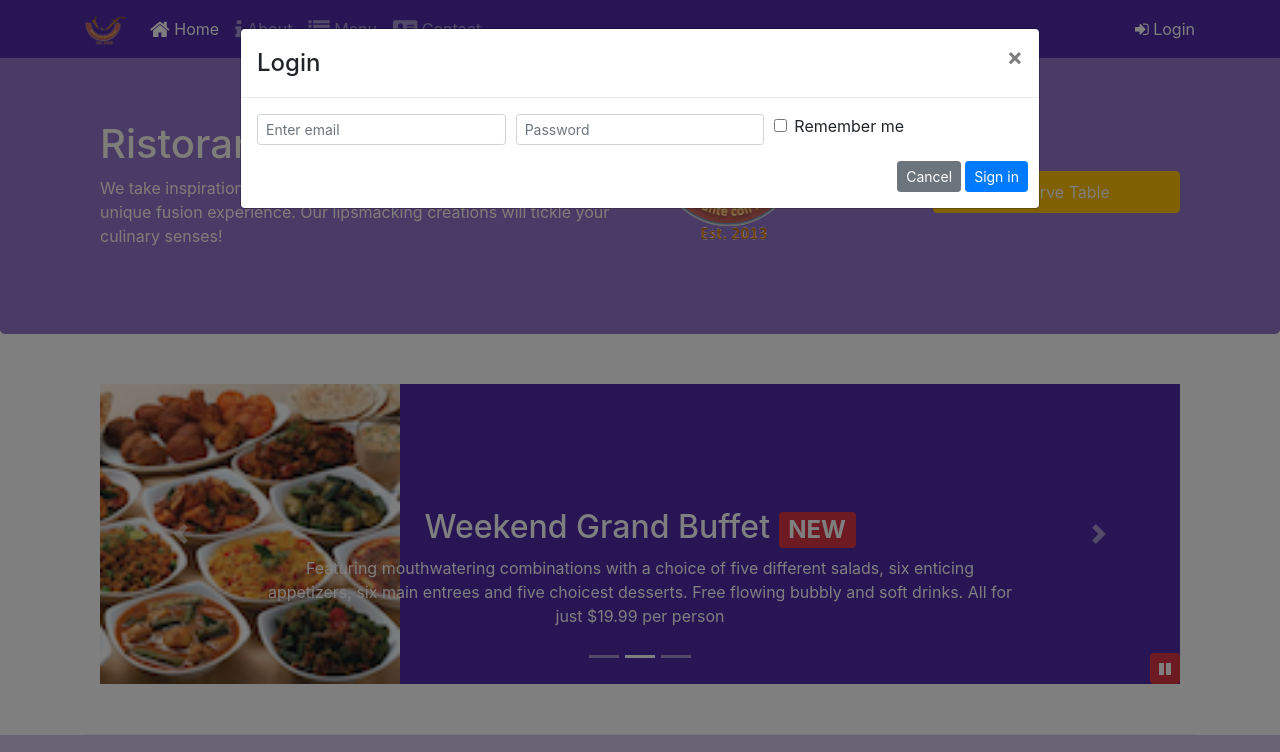
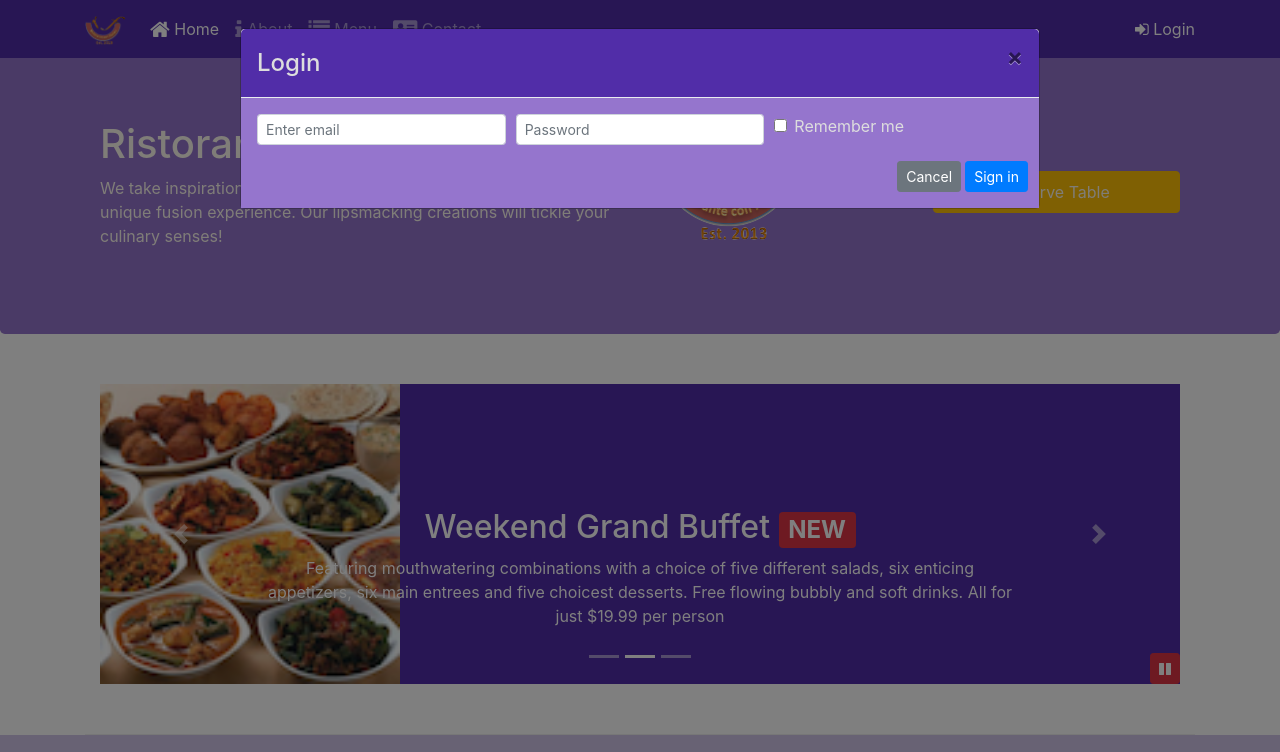
Before and after one commit to mucke2701/React, a website: page index.html in a window 1280 px wide. Both pictures are taken after a click on the link "Login". Shown: the top 752 px of the page. Drawn offline with nearby package versions, Linux system fonts and the light colour scheme.

Commit message:
Assignement 4

```diff
--- a/css/styles.scss
+++ b/css/styles.scss
@@ -2,6 +2,7 @@ $lt-gray: #ddd;
 $background-dark: #512DA8;
 $background-light: #9575CD;
 $background-pale: #D1C4E9;
+
 
 // Height variables
 $carousel-item-height: 300px;
@@ -68,6 +69,17 @@ body{
     }
 }
 
+.modal {
+    color: #ddd;
+
+.modal-header {
+    background-color: #512DA8;
+}
+
+.modal-body {
+    background-color: #9575CD;
+}
+}
 #carouselButton {
     right:0px;
     position: absolute;
--- a/index.html
+++ b/index.html
@@ -34,7 +34,7 @@
                                 class="fa fa-address-card fa-lg"></span> Contact</a></li>
                 </ul>
                 <span class="navbar-text">
-                    <a data-toggle="modal" data-target="#loginModal">
+                    <a id="Login">
                         <span class="fa fa-sign-in"></span> Login</a>
                 </span>
             </div>
@@ -93,8 +93,7 @@
                     <img src="img/logo.png">
                 </div>
                 <div class="col col-sm align-self-center">
-                    <a role="button" class="btn btn-block nav-link btn-warning" data-toggle="modal"
-                        data-target="#exampleModalCenter">Reserve Table</a>
+                    <a role="button" class="btn btn-block nav-link btn-warning" id="reservetable">Reserve Table</a>
                 </div>
                 <div class="modal fade" id="exampleModalCenter" tabindex="-1" role="dialog"
                     aria-labelledby="exampleModalCenterTitle" aria-hidden="true">
@@ -316,6 +315,17 @@
               }
           });
     </script>
+    <script>
+            $("#Login").click(function(){
+                $('#loginModal').modal('show');
+            });
+
+    </script>
+    <script>
+            $("#reservetable").click(function(){
+                $('#exampleModalCenter').modal('show');
+            });
+    </script>
     <!--<script>
         $("button").click(function () {
             $('html,body').animate({
```
Also changed, not shown: css/styles.css.
